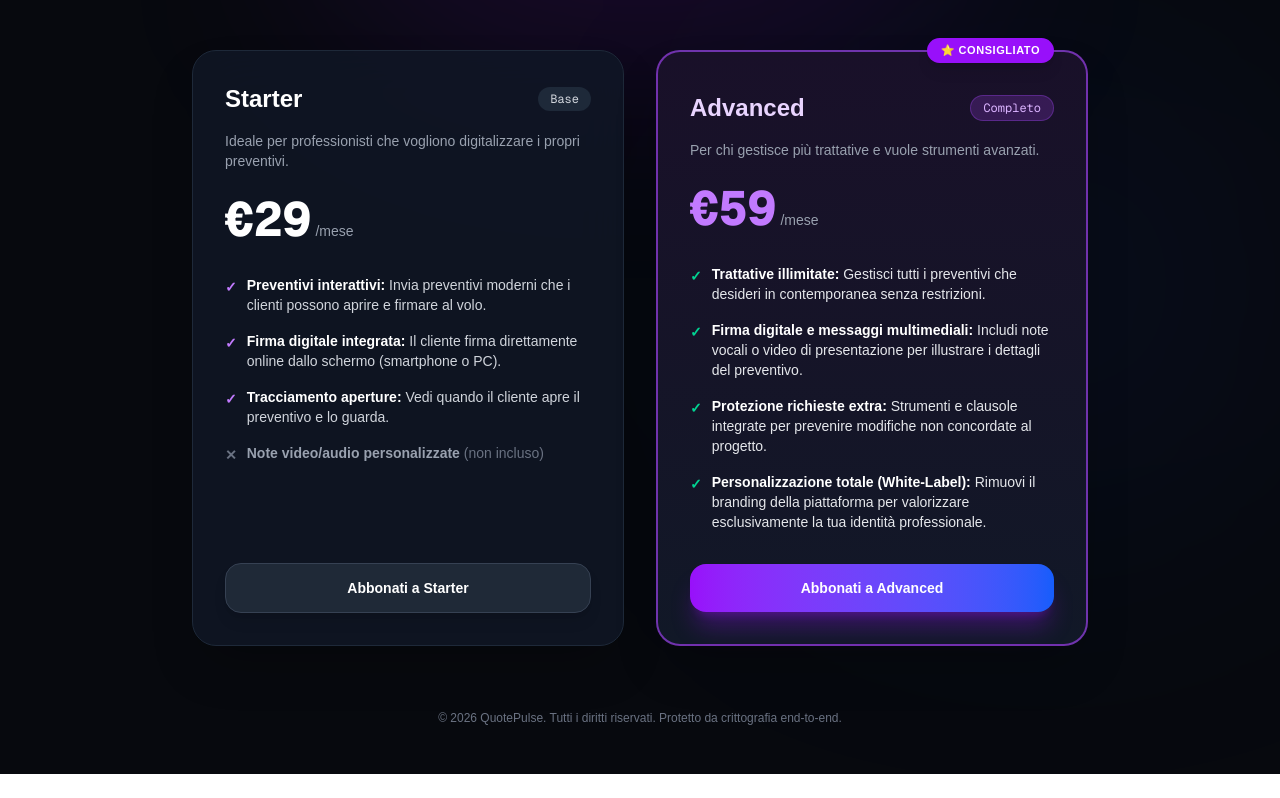
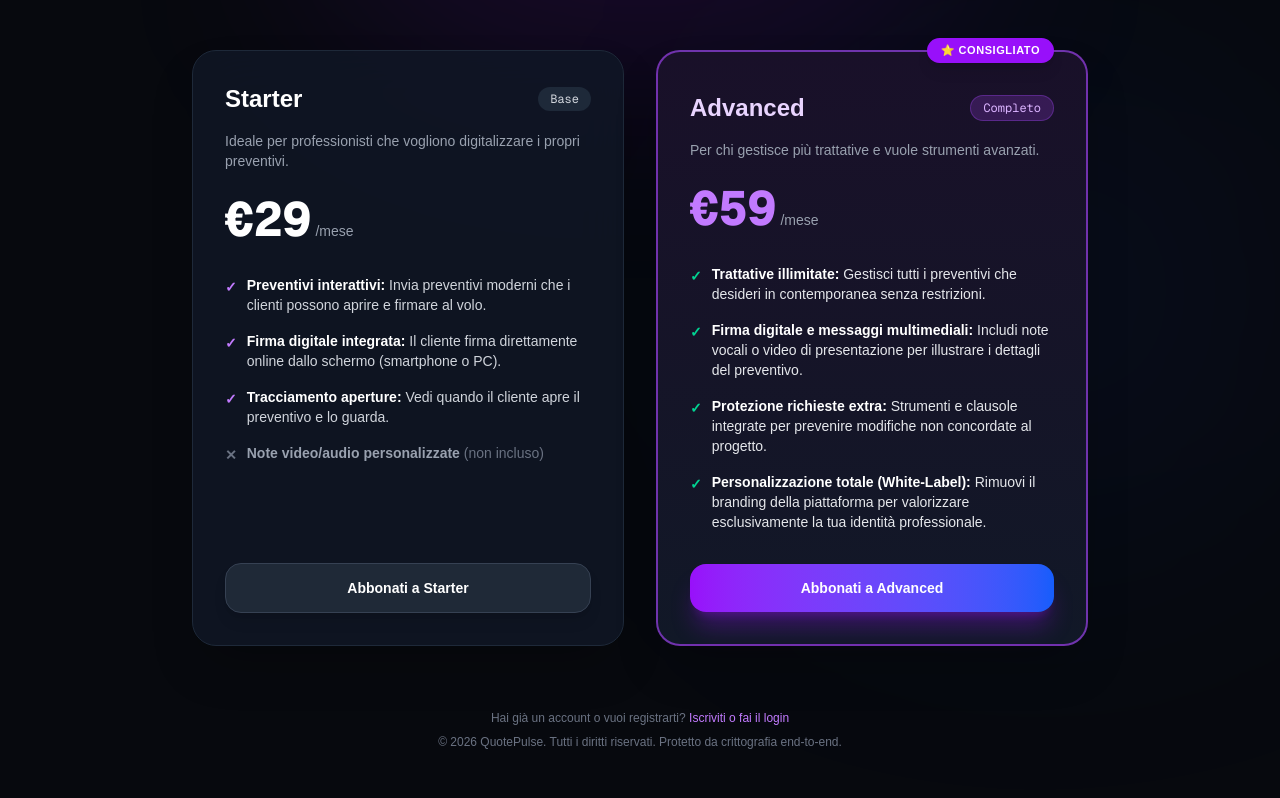
Before and after one commit to quotemichael92/quotepulse, a Next.js app: page / in a window 1280 px wide. Shown: the part 262-1060 px from the top of the page. Before the commit the page ends 1036 px from the top, so only its background shows below. Built offline with nearby package versions, Linux system fonts and the light colour scheme.

Commit message:
Aggiunto link iscriviti o fai il login nel footer e fix navigazione

```diff
--- a/app/page.tsx
+++ b/app/page.tsx
@@ -172,8 +172,14 @@
       </div>
 
       {/* Footer */}
-      <div className="text-center text-xs text-gray-500 z-10">
-        © 2026 QuotePulse. Tutti i diritti riservati. Protetto da crittografia end-to-end.
+      <div className="text-center text-xs text-gray-500 z-10 space-y-2">
+        <p>
+          Hai già un account o vuoi registrarti?{' '}
+          <a href="/login" className="text-purple-400 hover:underline font-medium">
+            Iscriviti o fai il login
+          </a>
+        </p>
+        <p>© 2026 QuotePulse. Tutti i diritti riservati. Protetto da crittografia end-to-end.</p>
       </div>
     </main>
   );
```
